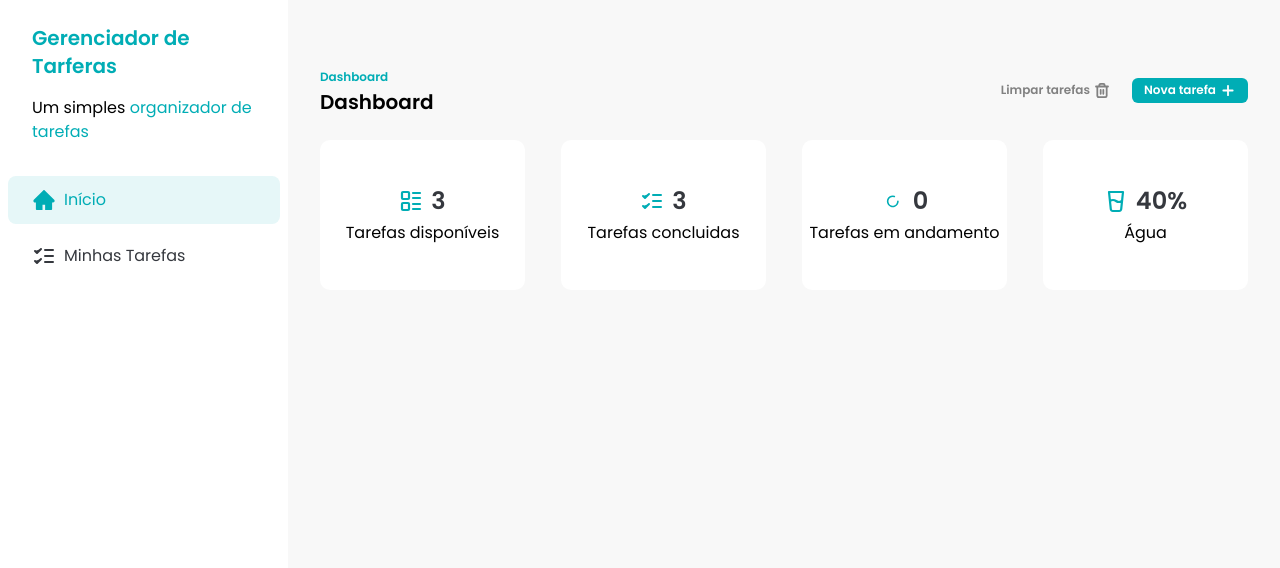
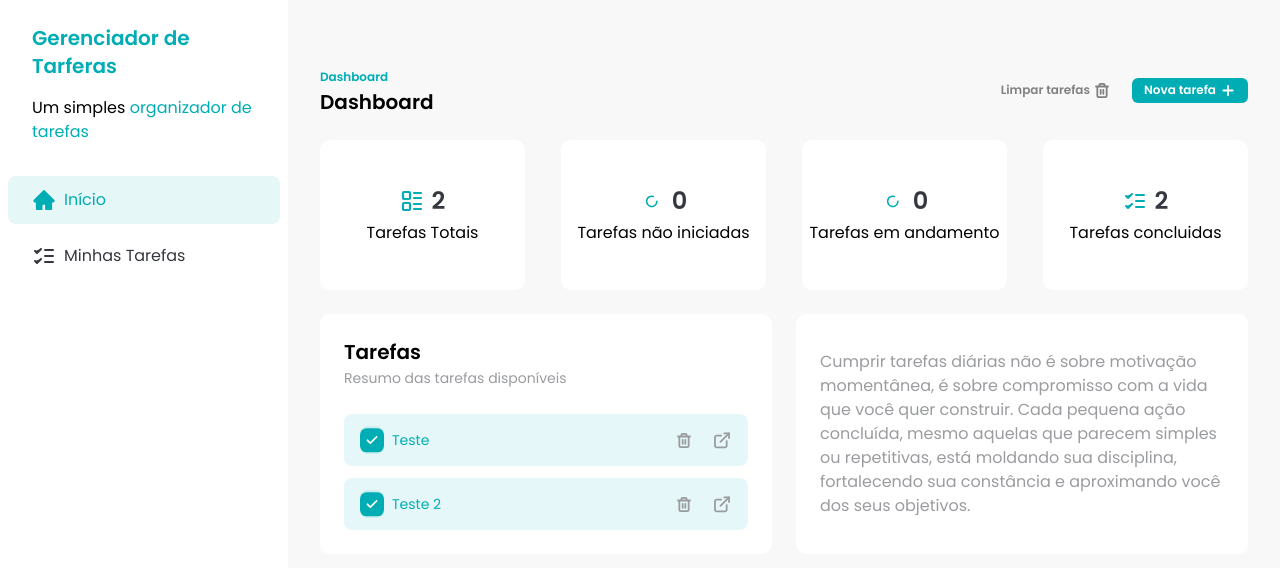
Before and after one commit to Andersonamalta/task-manager, a React (Vite) app: page / in a window 1280 px wide. Shown: the top 568 px of the page. Built offline with nearby package versions, Linux system fonts and the light colour scheme; data requests are answered from the project's data file.

Commit message:
feat: finishing dashboard components

```diff
--- a/db.json
+++ b/db.json
@@ -2,7 +2,7 @@
   "tasks": [
     {
       "id": "a3848494-a3f0-49ec-a89e-45908f7a3390",
-      "time": "Noite",
+      "time": "Tarde",
       "title": "Teste",
       "description": "Teste",
       "status": "done"
@@ -13,13 +13,6 @@
       "title": "Teste 2",
       "description": "Teste 2",
       "status": "done"
-    },
-    {
-      "id": "fb1f2e39-b0d6-4957-ab79-9a13010c8fe7",
-      "time": "Tarde",
-      "title": "Teste 3",
-      "description": "Teste 3",
-      "status": "done"
     }
   ]
 }
--- /dev/null
+++ b/src/components/DashboardCards.jsx
@@ -0,0 +1,40 @@
+import { LoaderIcon, TaskIcon, Tasks2Icon } from "../assets/icons"
+import DashboardCard from "./DashboardCard"
+import { useGetTasks } from "../hooks/data/use-get-tasks"
+
+const DashboardCards = () => {
+  const { data: tasks } = useGetTasks()
+  const notStartedTasks = tasks?.filter(
+    (task) => task.status === "not_started"
+  ).length
+  const inProgressTasks = tasks?.filter(
+    (task) => task.status === "in_progress"
+  ).length
+  const completedTask = tasks?.filter((task) => task.status === "done").length
+  return (
+    <div className="grid grid-cols-4 gap-9">
+      <DashboardCard
+        icon={<Tasks2Icon />}
+        mainText={tasks?.length}
+        secondaryText="Tarefas Totais"
+      />
+      <DashboardCard
+        icon={<LoaderIcon />}
+        mainText={notStartedTasks}
+        secondaryText="Tarefas não iniciadas"
+      />
+      <DashboardCard
+        icon={<LoaderIcon />}
+        mainText={inProgressTasks}
+        secondaryText="Tarefas em andamento"
+      />
+      <DashboardCard
+        icon={<TaskIcon />}
+        mainText={completedTask}
+        secondaryText="Tarefas concluidas"
+      />
+    </div>
+  )
+}
+
+export default DashboardCards
--- a/src/components/TaskItem.jsx
+++ b/src/components/TaskItem.jsx
@@ -63,7 +63,7 @@ const TaskIem = ({ task }) => {
     }
 
     if (task.status == "not_started") {
-      return "bg-[#35383E]/10 text-[#35383E]"
+      return "bg-[#35383E]/5 text-[#35383E]"
     }
   }
 
--- a/src/pages/Home.jsx
+++ b/src/pages/Home.jsx
@@ -1,47 +1,40 @@
-import {
-  Tasks2Icon,
-  TaskIcon,
-  LoaderIcon,
-  GlassWaterIcon,
-} from "../assets/icons"
-import DashboardCard from "../components/DashboardCard"
+import DashboardCards from "../components/DashboardCards"
 import Header from "../components/Header"
 import Sidebar from "../components/Sidebar"
 import { useGetTasks } from "../hooks/data/use-get-tasks"
+import TaskItem from "../components/TaskItem"
 
 const HomePage = () => {
   const { data: tasks } = useGetTasks()
-  const inProgressTasks = tasks?.filter(
-    (task) => task.status === "in_progress"
-  ).length
-  const completedTask = tasks?.filter((task) => task.status === "done").length
-
   return (
     <div className="flex">
       <Sidebar />
       <div className="w-full space-y-6 px-8 py-16">
         <Header subtitle="Dashboard" title="Dashboard" />
-        <div className="grid grid-cols-4 gap-9">
-          <DashboardCard
-            icon={<Tasks2Icon />}
-            mainText={tasks?.length}
-            secondaryText="Tarefas disponíveis"
-          />
-          <DashboardCard
-            icon={<TaskIcon />}
-            mainText={completedTask}
-            secondaryText="Tarefas concluidas"
-          />
-          <DashboardCard
-            icon={<LoaderIcon />}
-            mainText={inProgressTasks}
-            secondaryText="Tarefas em andamento"
-          />
-          <DashboardCard
-            icon={<GlassWaterIcon />}
-            mainText="40%"
-            secondaryText="Água"
-          />
+        <DashboardCards />
+        <div className="grid grid-cols-2 gap-6">
+          <div className="space-y-6 rounded-[10px] bg-white p-6">
+            <div>
+              <h3 className="text-xl font-semibold">Tarefas</h3>
+              <span className="text-sm text-[#9A9C9F]">
+                Resumo das tarefas disponíveis
+              </span>
+            </div>
+            <div className="space-y-3">
+              {tasks?.map((task) => (
+                <TaskItem key={task.id} task={task} />
+              ))}
+            </div>
+          </div>
+          <div className="flex items-center justify-center space-y-6 rounded-[10px] bg-white p-6">
+            <p className="text-[#9A9C9F]">
+              Cumprir tarefas diárias não é sobre motivação momentânea, é sobre
+              compromisso com a vida que você quer construir. Cada pequena ação
+              concluída, mesmo aquelas que parecem simples ou repetitivas, está
+              moldando sua disciplina, fortalecendo sua constância e aproximando
+              você dos seus objetivos.
+            </p>
+          </div>
         </div>
       </div>
     </div>
```
